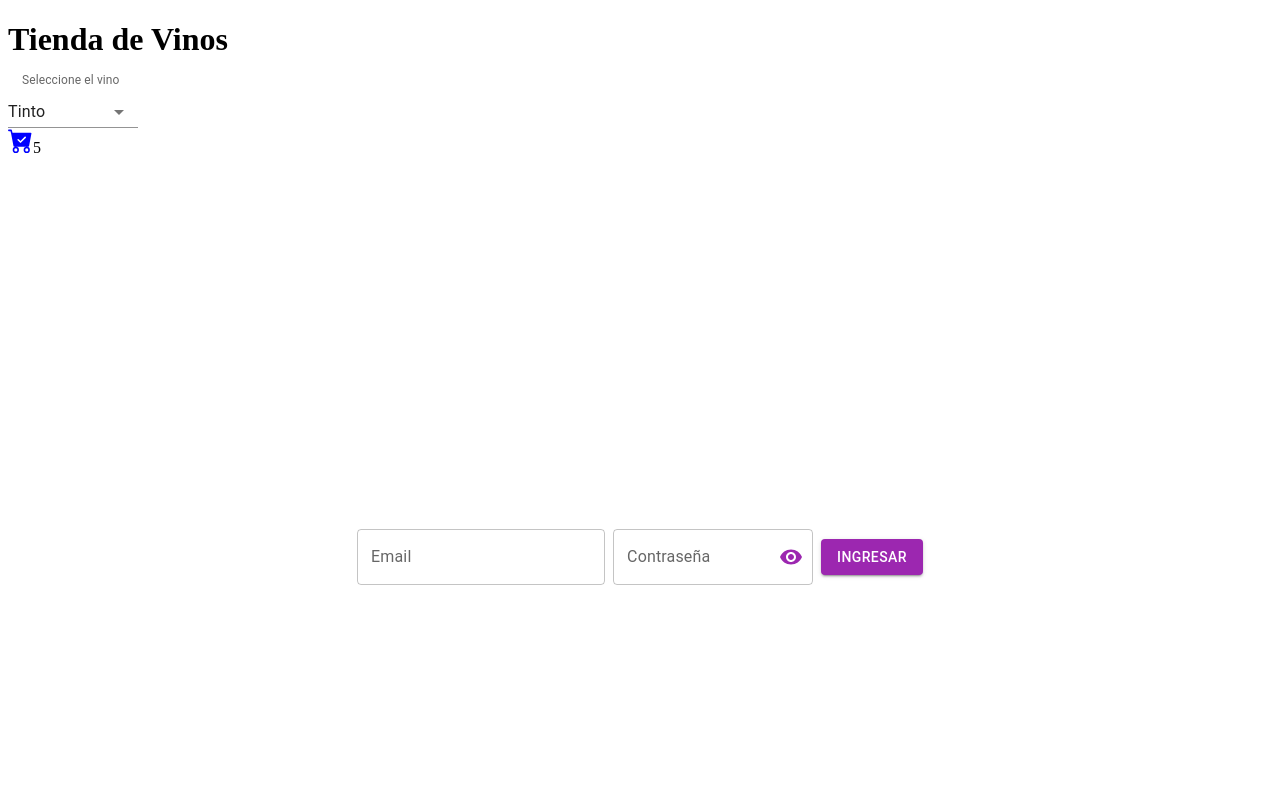
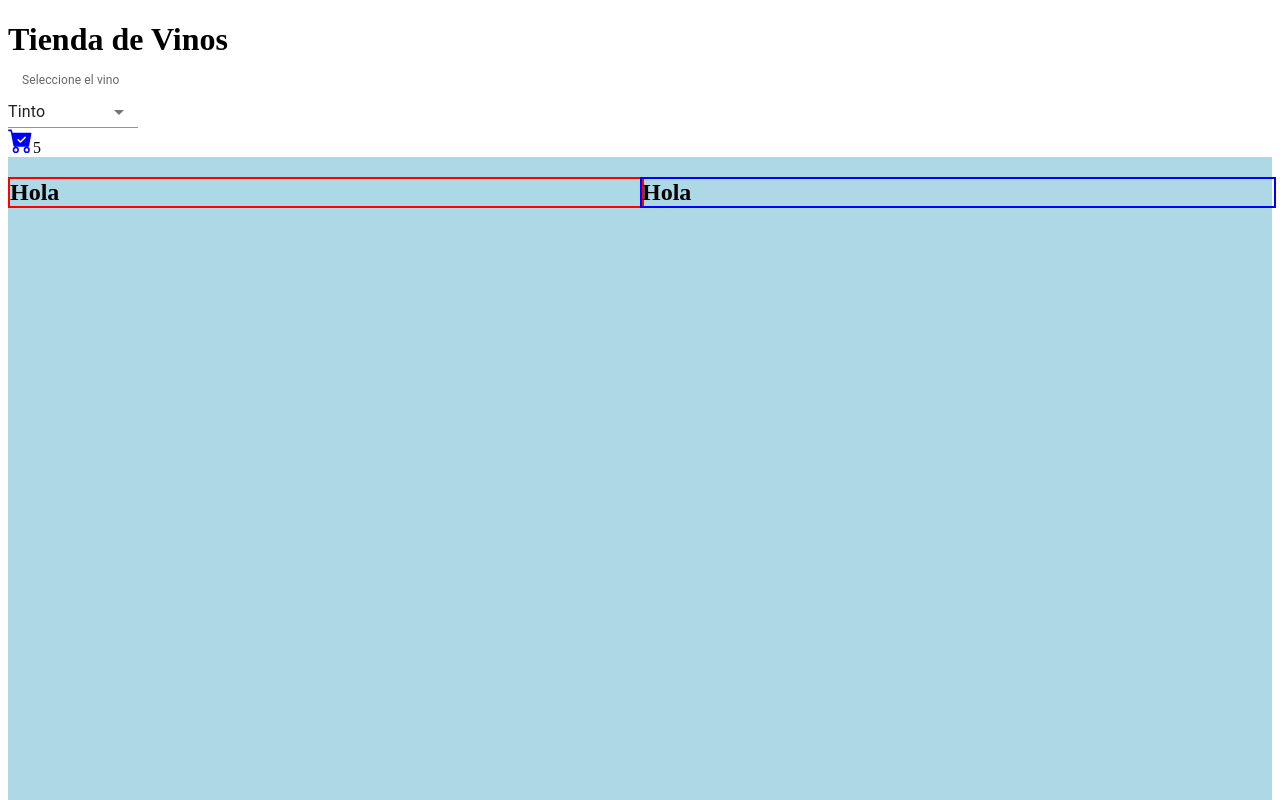
Before and after one commit to Rodymus/Tienda-de-Vinos-React-CH-RCG, a React (Vite) app: page / in a window 1280 px wide. Shown: the top 800 px of the page. Built offline with nearby package versions, Linux system fonts and the light colour scheme.

Commit message:
se trabajo con los grid

```diff
--- a/src/App.jsx
+++ b/src/App.jsx
@@ -1,13 +1,15 @@
 import ItemListContainer from "./components/ItemListContainer"
 import NavBar from "./components/NavBar"
-import Login from "./components/login/Login"
+import GridComponent from "./components/gridComponent/GridComponent"
+//import Login from "./components/login/Login"
 
 function App() {
 
   return (
     <>
       <NavBar />
-      <Login />
+      {/*<Login /> */}
+      <GridComponent />
       <ItemListContainer greeting={"Bienvenidos a la mejor tienda de vinos!!!"} />
     </>
   )
--- /dev/null
+++ b/src/components/gridComponent/GridComponent.jsx
@@ -0,0 +1,24 @@
+import { Box } from '@mui/material'
+import Grid from '@mui/material/Grid'
+
+
+const GridComponent = () => {
+  return (
+    <Box sx={{backgroundColor: { xs: "orange", sm: "lightblue"},
+    width: "100%", minHeight: "100vh"}}>
+        <Grid container>
+
+            <Grid item xs={12} sm={10} md={6}>
+                <h2 style={{border: "2px solid red", width: "100%"}}>Hola</h2>
+            </Grid>
+
+            <Grid item xs={12} sm={10} md={6} >
+                <h2 style={{border: "2px solid blue", width: "100%"}}>Hola</h2>
+            </Grid>
+
+        </Grid>
+    </Box>
+  )
+}
+
+export default GridComponent
```
